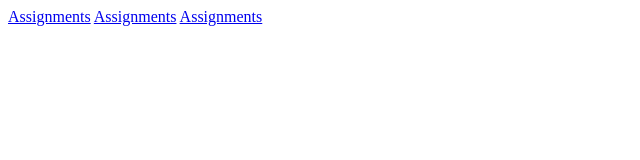
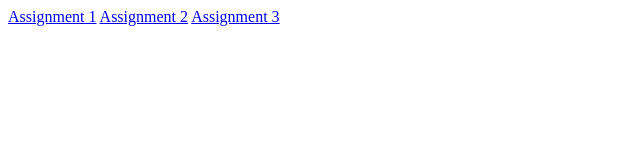
Before and after one commit to Usha2111/15-07-24, a plain HTML site: page 26-06-24/index.html in a window 1280 px wide. Shown: the full height of the page, 0-640 px from the left. Drawn offline with Linux system fonts and the light colour scheme.

Commit message:
Update index.html
change message

```diff
--- a/26-06-24/index.html
+++ b/26-06-24/index.html
@@ -6,8 +6,8 @@
     <title>Document</title>
 </head>
 <body>
-    <a href="../26-06-24/Assignment.html">Assignments</a>
-    <a href="../26-06-24/Assignment 2.html">Assignments</a>
-    <a href="../26-06-24/Assignment 3.html">Assignments</a>
+    <a href="../26-06-24/Assignment.html">Assignment 1</a>
+    <a href="../26-06-24/Assignment 2.html">Assignment 2</a>
+    <a href="../26-06-24/Assignment 3.html">Assignment 3</a>
 </body>
 </html>
```
